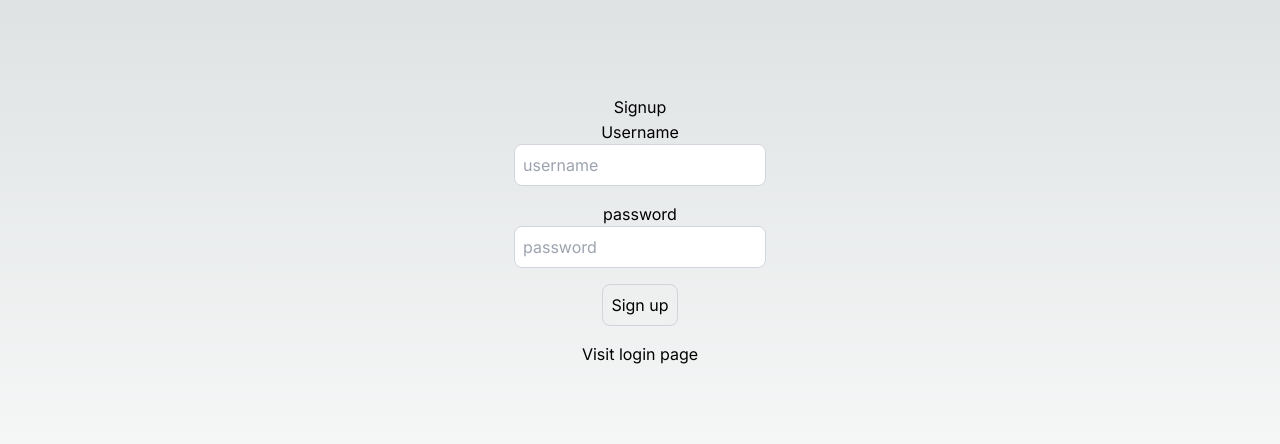
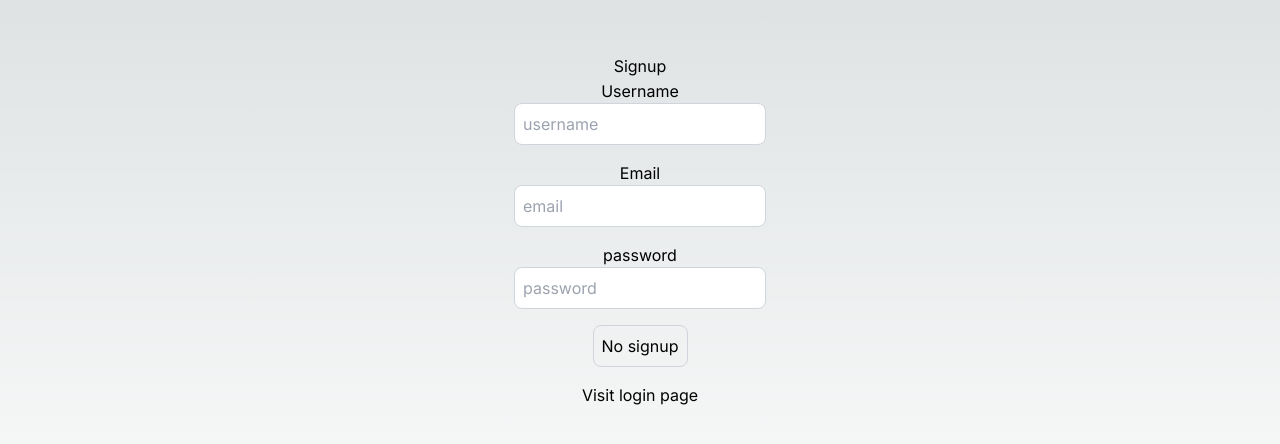
Before and after one commit to MTouthang/next-auth-app, a Next.js app: page /signup in a window 1280 px wide. Shown: the part 170-614 px from the top of the page. Built offline with nearby package versions, Linux system fonts and the light colour scheme.

Commit message:
feat: Add user signup

```diff
--- a/package.json
+++ b/package.json
@@ -27,5 +27,8 @@
     "react-hot-toast": "^2.4.1",
     "tailwindcss": "3.3.3",
     "typescript": "5.2.2"
+  },
+  "devDependencies": {
+    "@types/bcryptjs": "^2.4.3"
   }
 }
--- a/src/app/api/users/signup/route.ts
+++ b/src/app/api/users/signup/route.ts
@@ -0,0 +1,52 @@
+import {connect} from "@/app/dbConfig/dbConfig"
+import User from "@/models/userModel"
+import { NextRequest, NextResponse } from "next/server"
+import bcryptjs from "bcryptjs"
+
+
+connect()
+
+export async function POST (request: NextRequest) {
+  try {
+    const reqBody = await request.json()
+    const { username, email, password } = reqBody
+    console.log(reqBody)
+
+    // check if the user already exist
+    const user = await User.findOne({email})
+
+    if(user){
+      return NextResponse.json({
+        error: "User already exist"
+      },
+      {status: 400}
+      )
+    }
+
+    // hash password
+    const salt = await bcryptjs.genSalt(10)
+    const hashedPassword = await bcryptjs.hash(password, salt)
+
+    const newUser = new User({
+      user,
+      email,
+      password: hashedPassword
+    })
+
+    const savedUser = await newUser.save()
+    console.log("saved user", savedUser)
+
+    return NextResponse.json({
+      message: "User created successfully",
+      success: true,
+      savedUser
+    })
+
+  } catch (error: any) {
+    return NextResponse.json({
+      error: error.message
+    },
+    {status: 500}
+    )
+  }
+}
--- a/src/app/login/page.tsx
+++ b/src/app/login/page.tsx
@@ -11,7 +11,7 @@
 
   })
   const onLogin = async () =>{
-
+    // handle the logic for login setup
   }
 
   return (
--- a/src/app/signup/page.tsx
+++ b/src/app/signup/page.tsx
@@ -1,10 +1,13 @@
 "use client"
 import Link from "next/link"
-import React from "react"
-import  {useRouter} from "next/navigation"
-import  { axios } from 'axios'
+import React, {useEffect} from "react"
+
+import  axios from 'axios'
+import toast from "react-hot-toast"
+import { useRouter } from "next/navigation"
 
 export default function SignupPage() {
+  const router = useRouter()
 
   const [user, setUser] = React.useState({
     email: "",
@@ -14,13 +17,36 @@
 
   })
 
+  const [buttonDisabled, setButtonDisabled] = React.useState(false)
+  const [loading, setLoading] = React.useState(false)
+
   const onSignup = async() => {
+    //  handle the signup function -
+    try {
+      setLoading(true)
+      const response = await axios.post("/api/users/signup", user)
+      console.log("Signup success", response.data)
+      router.push("/login")
+    } catch (error:any) {
+      console.log("Signup failed", error.message)
+      toast.error(error.message)
+    }finally {
+      setLoading(false)
+    }
+
 
   }
+  useEffect(() => {
+    if(user.email.length > 0 && user.password.length > 0 && user.username.length > 0) {
+      setButtonDisabled(false)
+    } else  {
+      setButtonDisabled(true)
+    }
+  }, [user])
 
   return (
    <div className="flex flex-col items-center justify-center min-h-screen py-2">
-    <h1> Signup </h1>
+    <h1> {loading ? "Processing" : "Signup"} </h1>
     <hr />
 
     <label htmlFor=" Username"> Username </label>
@@ -33,8 +59,17 @@
       className="p-2 border border-gray-300 rounded-lg mb-4 focus:outline-none focus:border-gray-600 text-black"
     />
 
+<label htmlFor="email">Email</label>
+        <input
+        className="p-2 border border-gray-300 rounded-lg mb-4 focus:outline-none focus:border-gray-600 text-black"
+            id="password"
+            type="text"
+            value={user.email}
+            onChange={(e) => setUser({...user, email: e.target.value})}
+            placeholder="email"
+            />
 <label htmlFor="password">password</label>
-        <input
+<input
         className="p-2 border border-gray-300 rounded-lg mb-4 focus:outline-none focus:border-gray-600 text-black"
             id="password"
             type="password"
@@ -44,7 +79,7 @@
             />
   <button
             onClick={onSignup}
-            className="p-2 border border-gray-300 rounded-lg mb-4 focus:outline-none focus:border-gray-600">Sign up </button>
+            className="p-2 border border-gray-300 rounded-lg mb-4 focus:outline-none focus:border-gray-600"> {buttonDisabled ? "No signup":"Signup"} </button>
             <Link href="/login">Visit login page</Link>
    </div>
   )
```
Also changed, not shown: 1 other file (tests, documents, lock files or other folders).
